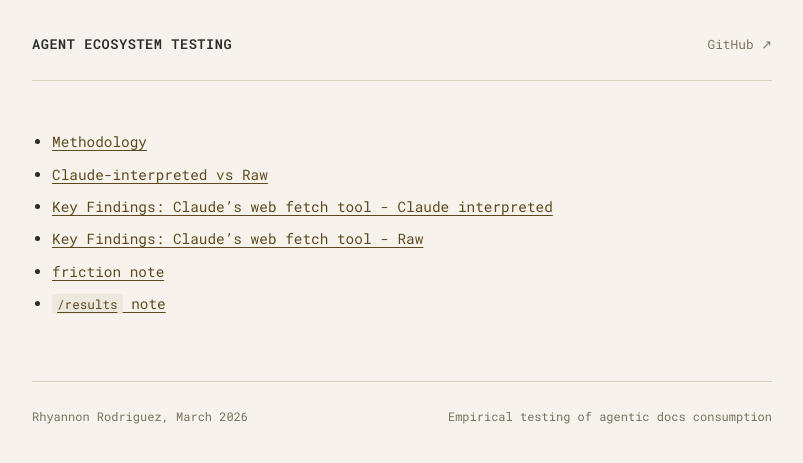
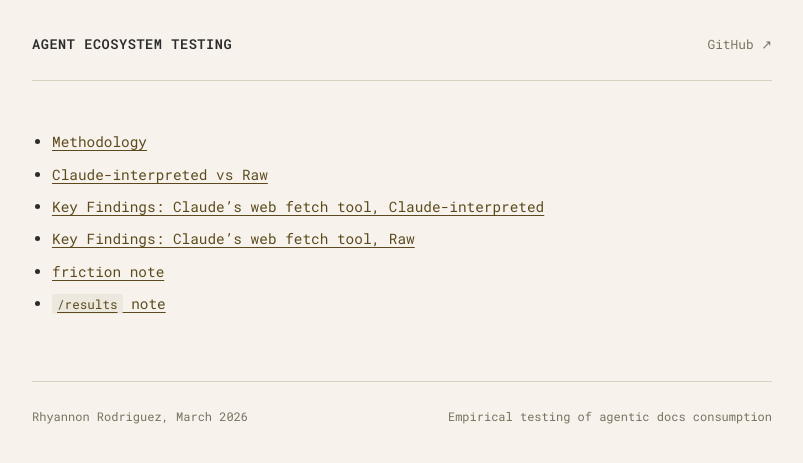
Before and after one commit to rhyannonjoy/agent-ecosystem-testing, a Jekyll site: the page built from index.md, in a window 1280 px wide. Shown: the top 463 px of the page, without its empty margins (238-1041 px from the left). Built offline with Jekyll 4.4.1, drawn with Linux system fonts in a browser that asks for light colours.

```diff
--- a/index.md
+++ b/index.md
@@ -5,7 +5,7 @@ title: Table of Contents
 
 - [Methodology](./docs/methodology.md)
 - [Claude-interpreted vs Raw](./docs/claude-interpreted-vs-raw.md)
-- [Key Findings: Claude's web fetch tool - Claude interpreted](./docs/web-fetch-test-findings.md)
-- [Key Findings: Claude's web fetch tool - Raw](./docs/web-fetch-test-raw-findings.md)
+- [Key Findings: Claude's web fetch tool, Claude-interpreted](./docs/web-fetch-test-findings.md)
+- [Key Findings: Claude's web fetch tool, Raw](./docs/web-fetch-test-raw-findings.md)
 - [friction note](./docs/friction-note.md)
 - [`/results` note](./docs/results-note.md)
```
